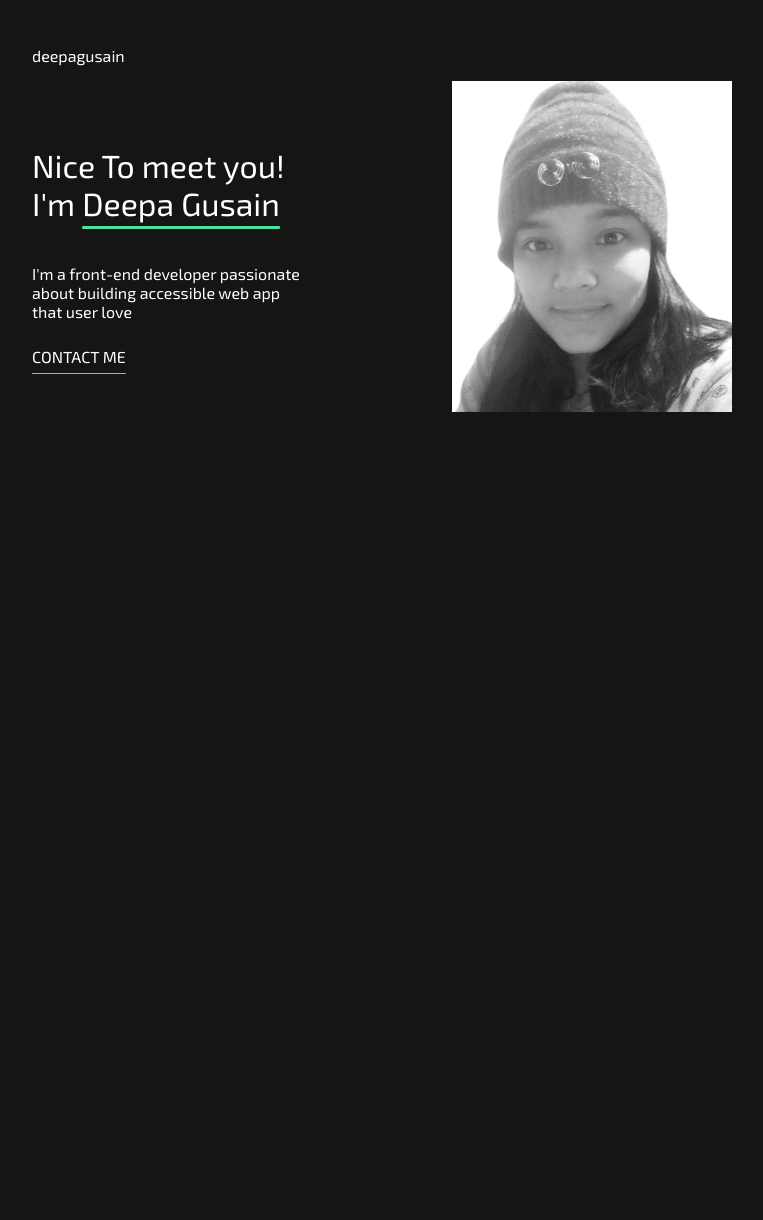
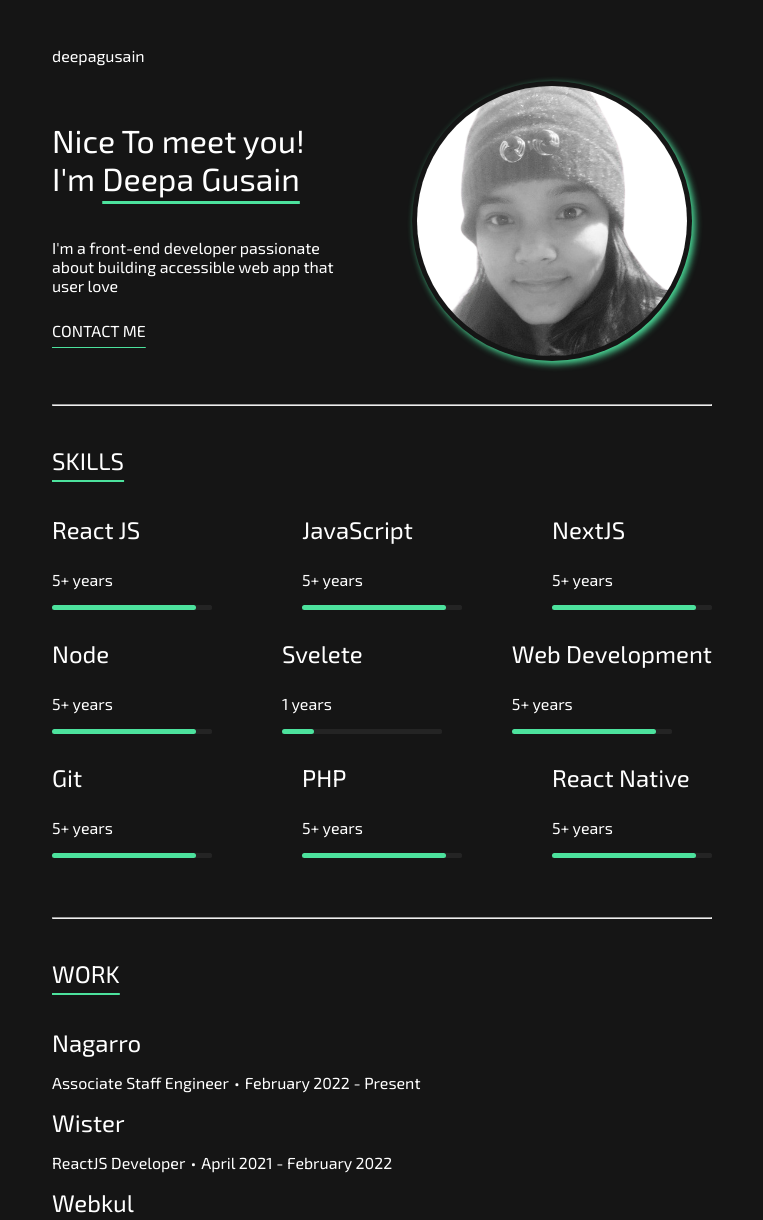
Before and after one commit to deepa-sudo/deepagusain, a plain HTML site: page index.html in a window 1280 px wide. Shown: the top 1220 px of the page, without its empty margins (258-1021 px from the left). Before the commit the page ends 800 px from the top, so only its background shows below. Drawn offline with Linux system fonts and the light colour scheme.

Commit message:
skill , work section added and responsive css

```diff
--- a/assets/css/index.css
+++ b/assets/css/index.css
@@ -8,6 +8,7 @@
     font-optical-sizing: auto;
     font-weight: 400        ;
     font-style: normal;
+    box-sizing: border-box;
 }
 
 body {
@@ -21,15 +22,18 @@ body {
     width: 700px;
     margin: 30px auto;
     max-width: 100%;
+    padding: 0 20px;
 }
-.two-section{
+.flex-section{
     display: flex;
     align-items: center;
     justify-content: space-between;
     gap: 10px;
+    flex-wrap: wrap;
 }
-.two-section>div{
-    width: 40%;
+.section-half{
+    width: 300px;
+    max-width: 100%;
 }
 .bg-profile-img{
     background-image: url('../images/deepagusain.png');
@@ -45,3 +49,45 @@ body {
     padding-top: 10px;
     padding-bottom: 10px;
 }
+.my-40{
+    margin-top: 40px;
+    margin-bottom: 40px;
+}
+.flex{
+    display: flex;
+    flex-direction: column;
+}
+.heading{
+    font-size: 24px;
+    margin: 0 0 10px;
+}
+.mx-5{
+    margin-left: 5px;
+    margin-right: 5px;
+}
+.profile-img{
+    border-radius: 50%;
+    object-fit: cover;
+    background-attachment: fixed;
+    padding: 5px;
+    box-shadow: 3px 3px 7px var(--UnderLine);
+}
+/* background: */
+progress::-webkit-progress-bar {background-color: #242424; width: 100%;
+    border-radius: 5px;}
+progress {background-color: #242424;
+    border-radius: 5px;}
+
+/* value: */
+progress::-webkit-progress-value {background-color: var(--UnderLine) !important;
+    border-radius: 5px;}
+progress::-moz-progress-bar {background-color: var(--UnderLine) !important;
+    border-radius: 5px;}
+progress {color: var(--UnderLine);
+    height: 5px;}
+
+@media only screen and (max-width: 650px) {
+    .col-reverse-mobile{
+        flex-direction: column-reverse;
+    }
+}
--- a/index.html
+++ b/index.html
@@ -14,13 +14,13 @@
 
 <body>
     <div class="wide-section">
-        <div class="two-section">
+        <div class="flex-section">
             <p>deepagusain</p>
             <div>
             </div>
         </div>
-        <div class="two-section">
-            <div>
+        <div class="flex-section col-reverse-mobile">
+            <div class="section-half">
                 <h1 class="py-10">Nice To meet you! <br /> I'm <span class="underline">Deepa Gusain</span></h1>
                 <p class="py-10">I'm a front-end developer passionate about building accessible web app that user love
                 </p>
@@ -28,11 +28,78 @@
                     <a href="tel:" class="underline">CONTACT ME</a>
                 </p>
             </div>
-            <div>
-                <img src="assets/images/deepagusain.png" width="280px">
+            <div class="section-half">
+                <img class="profile-img" src="assets/images/deepagusain.png" width="280px" height="280px">
             </div>
         </div>
+        <hr class="my-40" />
+        <p class="heading underline">SKILLS</p>
+        <div class="flex-section my-40">
+            <div class="flex">
+                <p class="heading">React JS</p>
+                <p>5+ years</p>
+                <progress value="90" max="100"></progress><br>
+            </div>
+            <div class="flex">
+                <p class="heading">JavaScript</p>
+                <p>5+ years</p>
+                <progress value="90" max="100"></progress><br>
+            </div>
+            <div class="flex">
+                <p class="heading">NextJS</p>
+                <p>5+ years</p>
+                <progress value="90" max="100"></progress><br>
+            </div>
+            <div class="flex">
+                <p class="heading">Node</p>
+                <p>5+ years</p>
+                <progress value="90" max="100"></progress><br>
+            </div>
+            <div class="flex">
+                <p class="heading">Svelete</p>
+                <p>1 years</p>
+                <progress value="20" max="100"></progress><br>
+            </div>
+            <div class="flex">
+                <p class="heading">Web Development</p>
+                <p>5+ years</p>
+                <progress value="90" max="100"></progress><br>
+            </div>
+            <div class="flex">
+                <p class="heading">Git</p>
+                <p>5+ years</p>
+                <progress value="90" max="100"></progress><br>
+            </div>
+            <div class="flex">
+                <p class="heading">PHP</p>
+                <p>5+ years</p>
+                <progress value="90" max="100"></progress><br>
+            </div>
+            <div class="flex">
+                <p class="heading">React Native</p>
+                <p>5+ years</p>
+                <progress value="90" max="100"></progress><br>
+            </div>
+        </div>
+        <hr class="my-40" />
+        <p class="heading underline">WORK</p>
+        <div class="flex my-40">
+            <div>
+                <p class="heading">Nagarro</p>
+                <p><i>Associate Staff Engineer</i><span class="mx-5">•</span>February 2022 - Present</p>
+            </div>
+            <div>
+                <p class="heading">Wister</p>
+                <p><i>ReactJS Developer</i><span class="mx-5">•</span>April 2021 - February 2022</p>
+            </div>
+            <div>
+                <p class="heading">Webkul</p>
+                <p><i>Senior Software Engineer</i><span class="mx-5">•</span>July 2018 - April 2021</p>
+            </div>
+        </div>
+        <hr class="my-40" />
     </div>
 </body>
+<!-- https://www.frontendmentor.io/solutions/single-page-developer-portfolio-FsD8jeIex4 -->
 
 </html>
```
